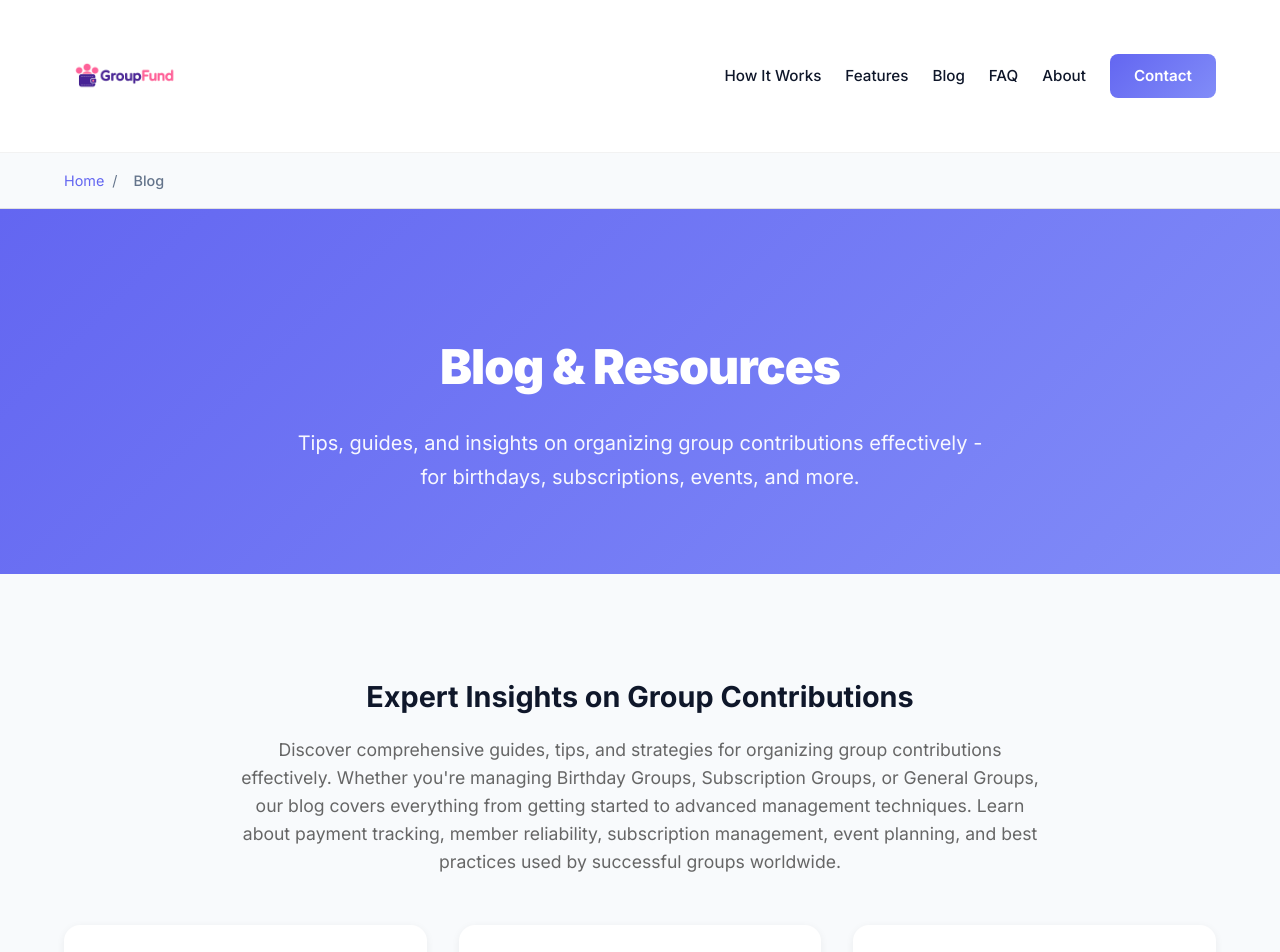
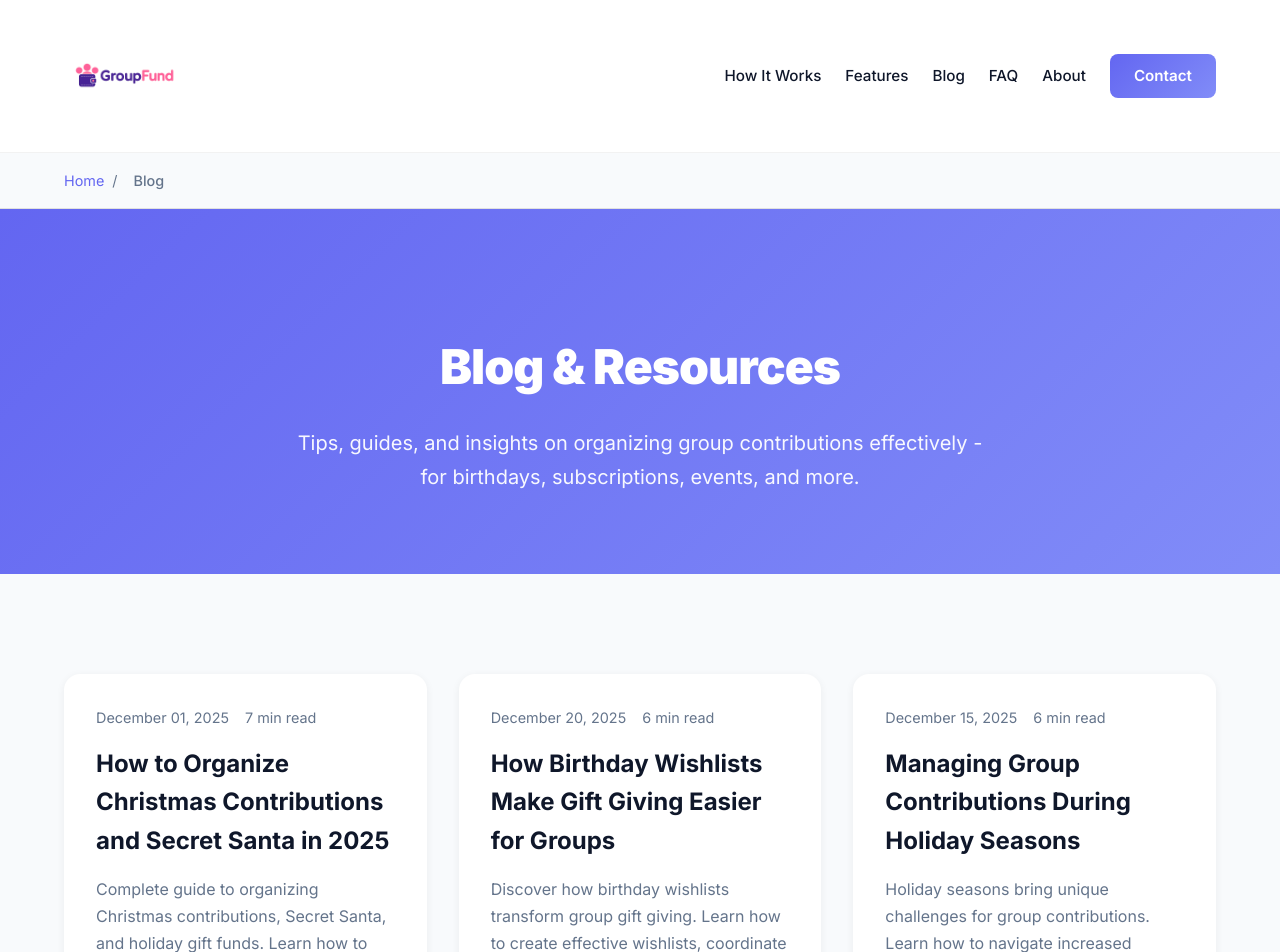
Before and after one commit to chinazaaa/groupfund-website, a React (Vite) app: page /blog in a window 1280 px wide. Shown: the top 952 px of the page. Built offline with nearby package versions, Linux system fonts and the light colour scheme.

Commit message:
Update BlogPage.jsx

```diff
--- a/src/pages/BlogPage.jsx
+++ b/src/pages/BlogPage.jsx
@@ -227,7 +227,7 @@ export default function BlogPage() {
 
       <section className="blog-page">
         <div className="container">
-          <div className="blog-intro" style={{ marginBottom: '3rem', textAlign: 'center' }}>
+          {/* <div className="blog-intro" style={{ marginBottom: '3rem', textAlign: 'center' }}>
             <h2 style={{ fontSize: '1.8rem', marginBottom: '1rem' }}>Expert Insights on Group Contributions</h2>
             <p style={{ fontSize: '1.1rem', color: '#666', maxWidth: '800px', margin: '0 auto' }}>
               Discover comprehensive guides, tips, and strategies for organizing group contributions effectively.
@@ -235,7 +235,7 @@ export default function BlogPage() {
               from getting started to advanced management techniques. Learn about payment tracking, member reliability,
               subscription management, event planning, and best practices used by successful groups worldwide.
             </p>
-          </div>
+          </div> */}
 
           <div className="blog-grid">
             {blogPosts.map((post, index) => (
```
